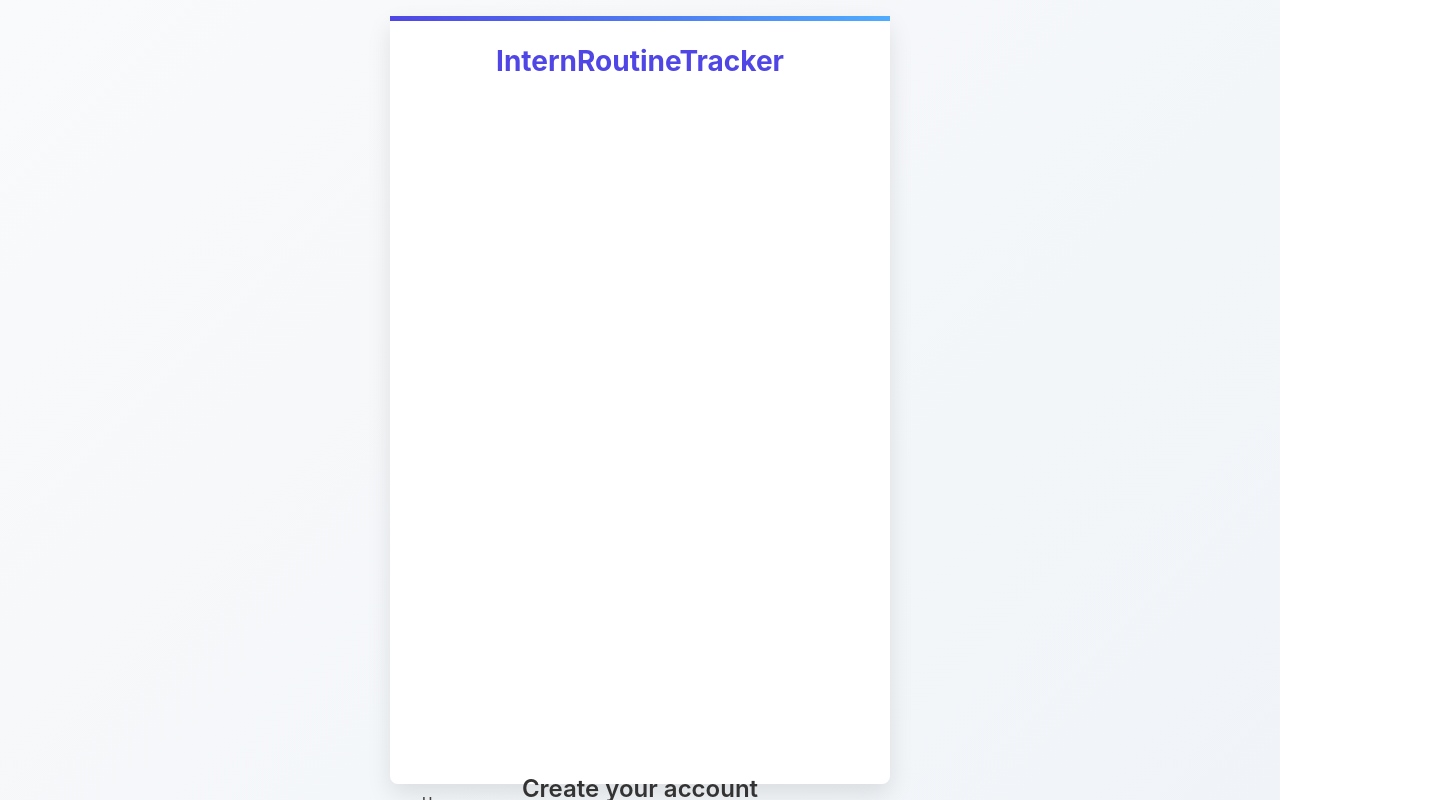
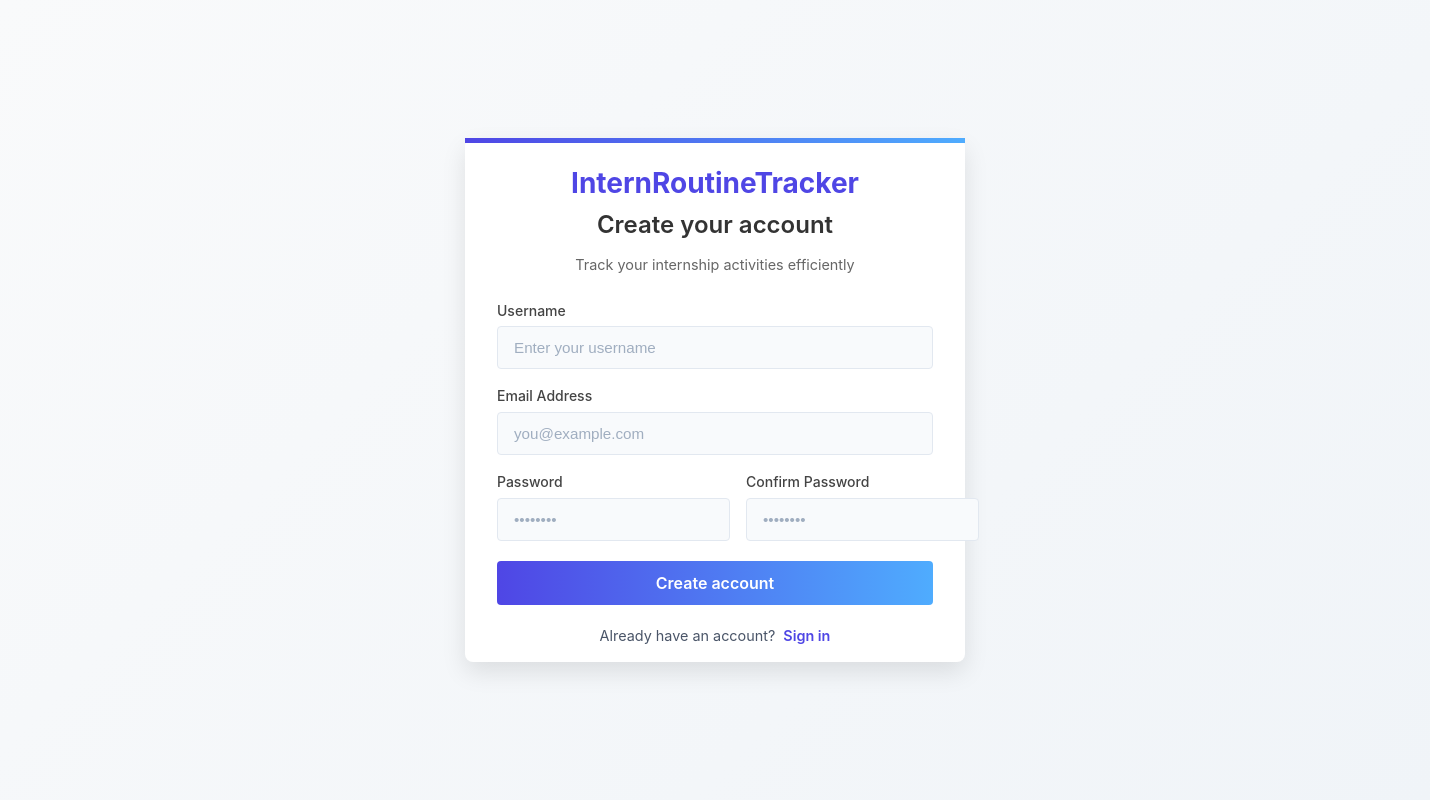
Before and after one commit to piyushsingh022002/InternRoutineTracker, a React (Vite) app in the folder frontend/: page /register in a window 1280 px wide. Shown: the whole page, 1430 px wide, since content can reach past the window. Built offline with nearby package versions, Linux system fonts and the light colour scheme; no server answers.

Commit message:
manually made it for laptop screens

```diff
--- a/frontend/src/pages/Dashboard.tsx
+++ b/frontend/src/pages/Dashboard.tsx
@@ -9,6 +9,7 @@ import type { Note } from '../types';
 
 const DashboardContainer = styled.div`
   min-height: 100vh;
+  width: 1430px;
   background-color: var(--bg-color);
 `;
 
--- a/frontend/src/pages/LoginPage.tsx
+++ b/frontend/src/pages/LoginPage.tsx
@@ -6,6 +6,7 @@ import { useAuth } from '../context/AuthContext';
 
 const LoginContainer = styled.div`
   min-height: 100vh;
+  width: 1430px;
   display: flex;
   align-items: center;
   justify-content: center;
--- a/frontend/src/pages/NoteEditor.tsx
+++ b/frontend/src/pages/NoteEditor.tsx
@@ -6,6 +6,7 @@ import { useNotes } from '../context/NotesContext';
 
 const EditorContainer = styled.div`
   min-height: 100vh;
+  width: 1430px;
   background-color: var(--bg-color);
   padding: 2rem;
 `;
--- a/frontend/src/pages/RegisterPage.tsx
+++ b/frontend/src/pages/RegisterPage.tsx
@@ -6,19 +6,20 @@ import { useAuth } from '../context/AuthContext';
 
 const RegisterContainer = styled.div`
   min-height: 100vh;
-  width: 100%;
+  width: 1430px;
   display: flex;
   align-items: center;
   justify-content: center;
   background: linear-gradient(135deg, var(--bg-color) 0%, #f0f4f8 100%);
-  padding: 1rem;
+  padding: 5rem;
   box-sizing: border-box;
   overflow-y: auto;
 `;
 
 const RegisterCard = styled(motion.div)`
+
+  max-width: 500px;
   width: 100%;
-  max-width: 500px;
   background-color: white;
   border-radius: var(--radius-lg);
   box-shadow: 0 10px 25px rgba(0, 0, 0, 0.1);
--- a/frontend/src/pages/ViewNote.tsx
+++ b/frontend/src/pages/ViewNote.tsx
@@ -6,6 +6,7 @@ import { useNotes } from '../context/NotesContext';
 
 const ViewNoteContainer = styled.div`
   min-height: 100vh;
+  width: 1430px;
   background-color: var(--bg-color);
   padding: 2rem;
 `;
--- a/frontend/src/styles/global.css
+++ b/frontend/src/styles/global.css
@@ -23,14 +23,14 @@
 }
 
 * {
-  height: 100%;
-  width: 100%;
   margin: 0;
   padding: 0;
   box-sizing: border-box;
 }
 
 body {
+  height: 100%;
+  width: 100%;
   font-family: 'Inter', -apple-system, BlinkMacSystemFont, 'Segoe UI', 'Roboto', 'Oxygen',
     'Ubuntu', 'Cantarell', 'Fira Sans', 'Droid Sans', 'Helvetica Neue', sans-serif;
   -webkit-font-smoothing: antialiased;
```
